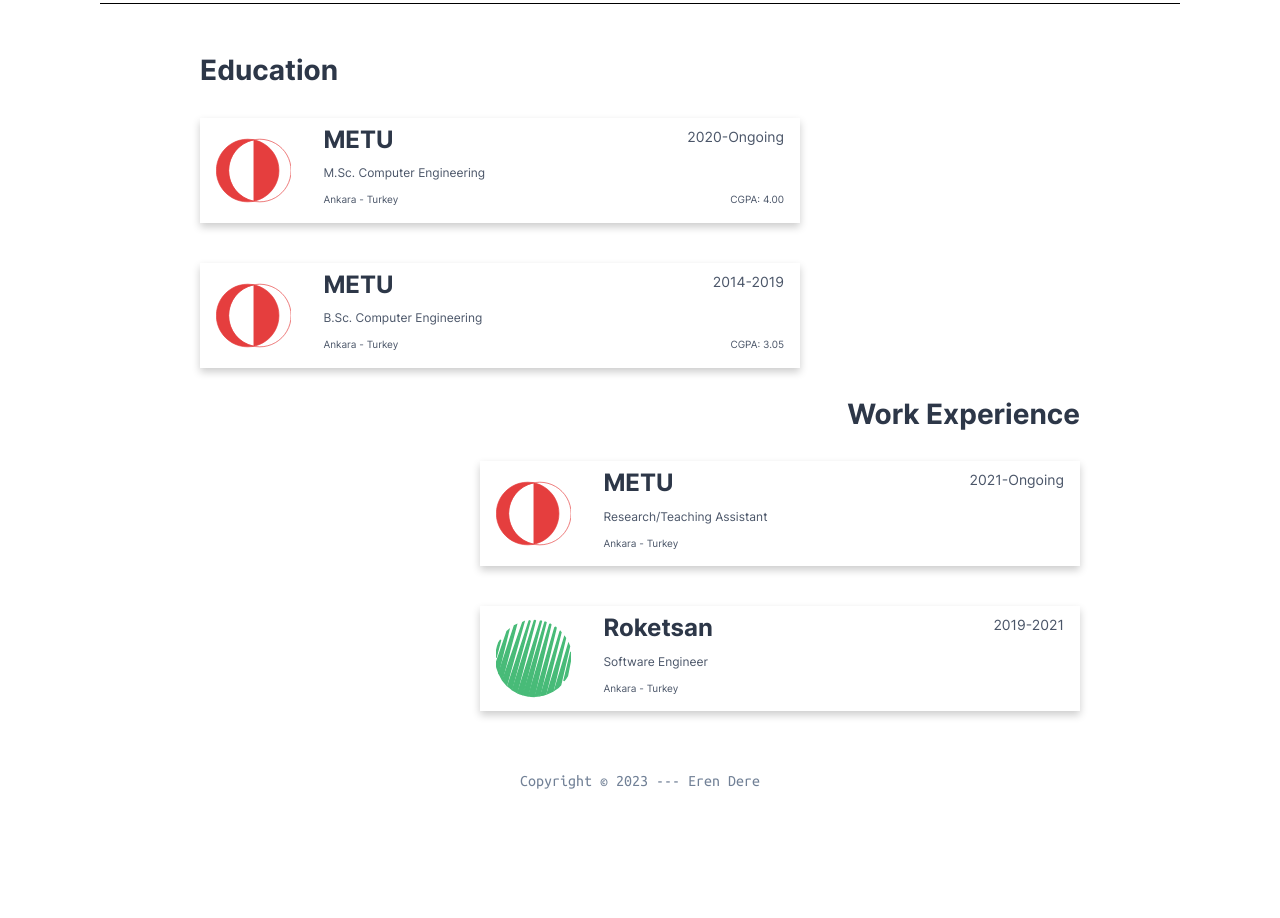
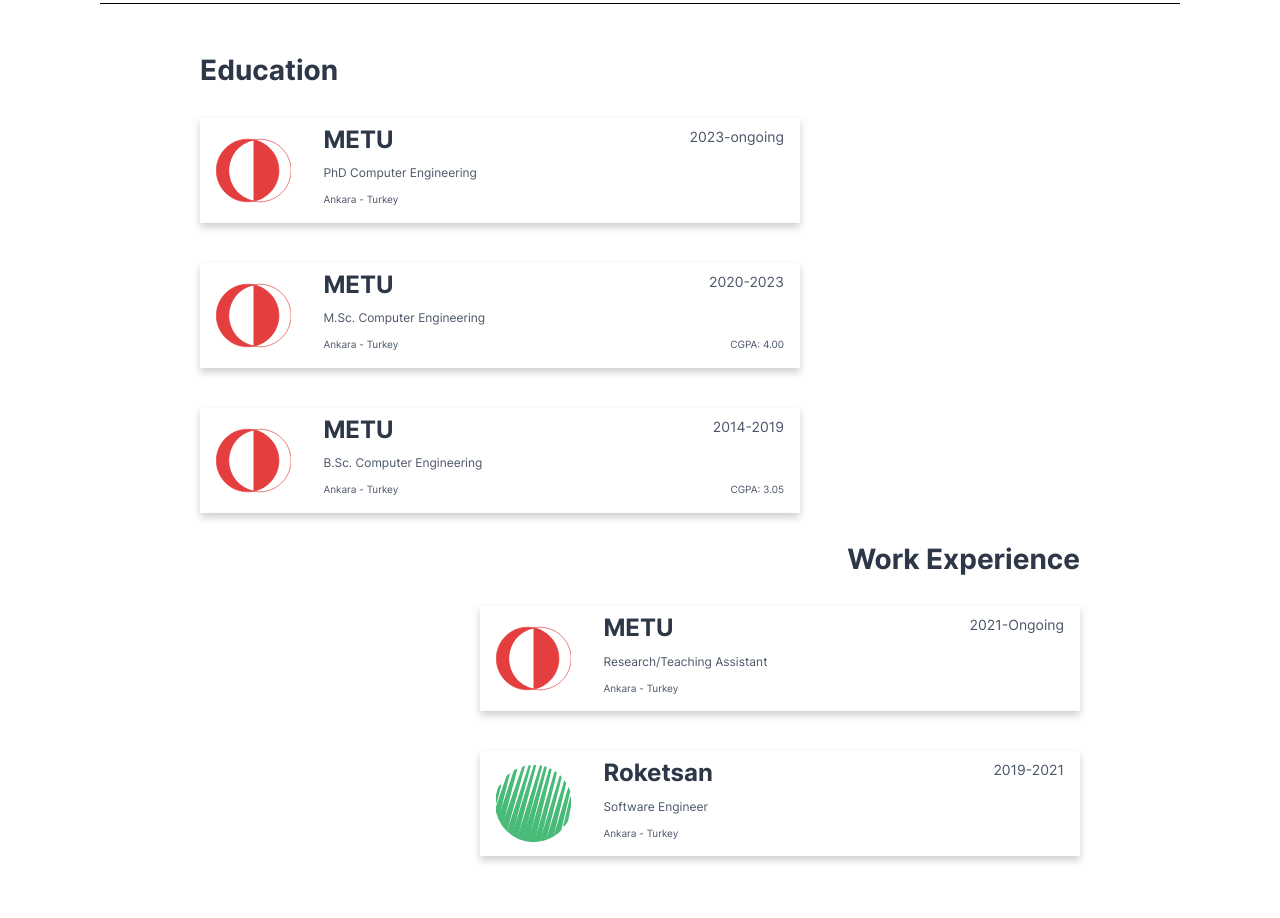
Before and after one commit to yatiyr/YatiyrPortfolio, a Next.js app in the folder front-end/: page /about in a window 1280 px wide. Shown: the part 820-1738 px from the top of the page. Before the commit the page ends 1651 px from the top, so only its background shows below. Built offline with nearby package versions, Linux system fonts and the light colour scheme.

Commit message:
changes in education and various minor fixes.

```diff
--- a/front-end/components/sections/Education.tsx
+++ b/front-end/components/sections/Education.tsx
@@ -14,7 +14,15 @@ const Education = () => {
         <EducationWorkInfoBox
             title="METU"
             icon={<MetuIcon baseColor={metuIconColor}/>}
-            yearsBetween="2020-Ongoing"
+            yearsBetween="2023-ongoing"
+            details="PhD Computer Engineering"
+            location="Ankara - Turkey"
+            headingColor={headingColor}
+            paragraphColor={paragraphColor}/>
+        <EducationWorkInfoBox
+            title="METU"
+            icon={<MetuIcon baseColor={metuIconColor}/>}
+            yearsBetween="2020-2023"
             details="M.Sc. Computer Engineering"
             cgpa="CGPA: 4.00"
             location="Ankara - Turkey"
--- a/front-end/components/sections/Highlights.tsx
+++ b/front-end/components/sections/Highlights.tsx
@@ -131,7 +131,6 @@ const Highlights = (props : any) => {
              fontSize={{sm: "lg", lmd: "xl", md: "2xl", lg: "3xl", xl: "3xl", "2xl": "3xl"}}
              color={props.headingColor}>
 
-                ASDASD
             </Text>
             <SimpleGrid my="20px" columns={[1, 1, 2, 3]} spacing="40px">
                 {projects.map((project : any, index : any) => (
--- a/front-end/components/sections/WelcomeSection.tsx
+++ b/front-end/components/sections/WelcomeSection.tsx
@@ -61,7 +61,7 @@ const WelcomeSection = (props : WelcomeSectionInterface) => {
     return(
         <Flex
             flexDirection={{sm: "column", lmd: "column", md: "row", lg: "row", xl: "row", "2xl": "row"}}
-            minHeight={{sm: "850px", lmd: "750px", md: "600px", lg: "700px", xl: "700px", "2xl": "700px"}}
+            minHeight={{sm: "1000px", lmd: "750px", md: "600px", lg: "700px", xl: "700px", "2xl": "700px"}}
             zIndex="1"
             justifyContent={{sm: "start", lmd: "start", md: "start", lg: "center", xl: "center", "2xl": "center"}}
             alignItems={{sm: "center", lmd: "center", md: "start", lg: "center", xl: "center", "2xl": "center"}}
--- a/front-end/pages/_document.tsx
+++ b/front-end/pages/_document.tsx
@@ -7,7 +7,7 @@ export default class MyDocument extends NextDocument {
       <Html lang="en">
         <Head />
           <meta name="viewport" content="width=device-width, initial-scale=1, minimum-scale=1" />
-          <link rel="icon" type="image/jpeg" href="/images/erenAvatar1.jpeg" />
+          <link rel="icon" type="image/jpeg" href="/images/erenAvatar.jpg" />
           <body>
             <ColorModeScript />
             <Main />
--- a/front-end/pages/index.tsx
+++ b/front-end/pages/index.tsx
@@ -59,8 +59,6 @@ const Home = (props : any) => {
     }
   }
 
-  console.log(blogs);
-
   return (
     <>
       <BaseLayout
```
